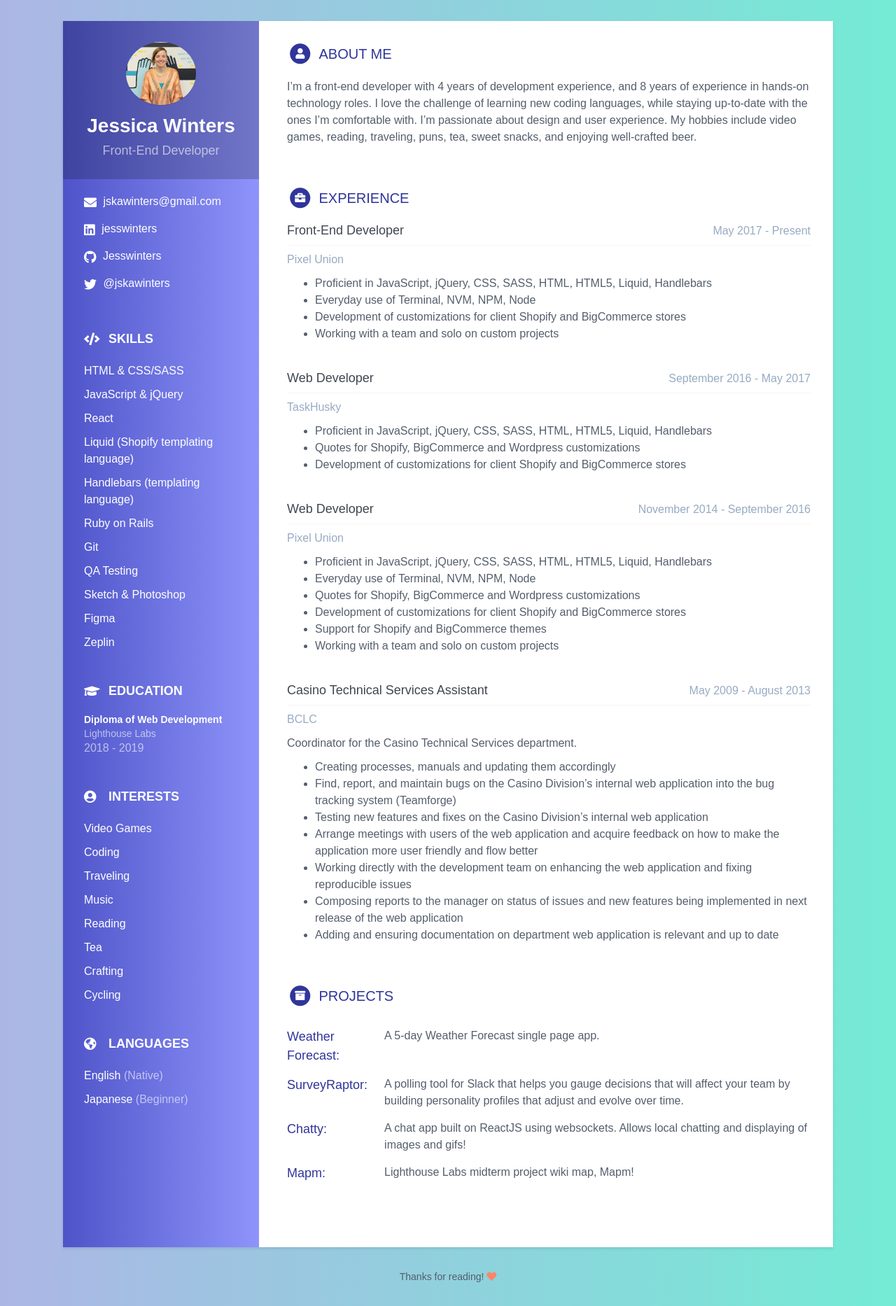
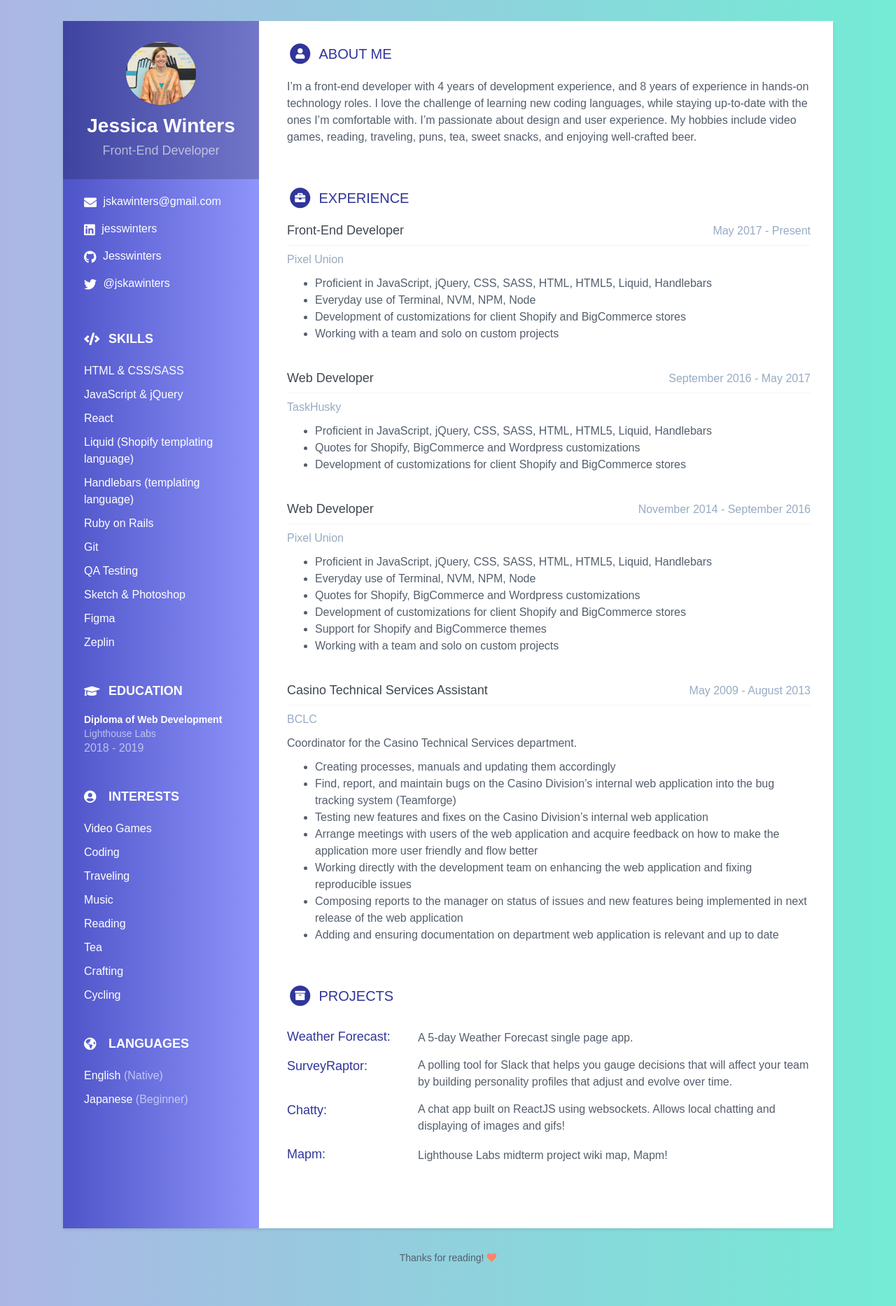
Before and after one commit to Jesswinters/Jesswinters.github.io, a Jekyll site: the page built from index.html, in a window 1280 px wide. Shown: the whole page at 70% size. Built offline with Jekyll 4.4.1, drawn with Linux system fonts in a browser that asks for light colours; nearby versions of some CDN libraries.

Commit message:
Fix formatting of projects section CSS

```diff
--- a/_sass/_base.scss
+++ b/_sass/_base.scss
@@ -275,14 +275,16 @@ p {
 
   .project-title {
     display: inline-block;
-    width: 18%;
+    width: 25%;
     font-size: 18px;
     vertical-align: top;
   }
 
   .project-tagline {
     display: inline-block;
-    width: 81%;
+    width: 75%;
+    font-size: 16px;
+    vertical-align: bottom;
   }
 
   .projects-section {
@@ -292,6 +294,7 @@ p {
 
     .item {
       margin-bottom: 15px;
+      font-size: 0;
     }
   }
 
```
